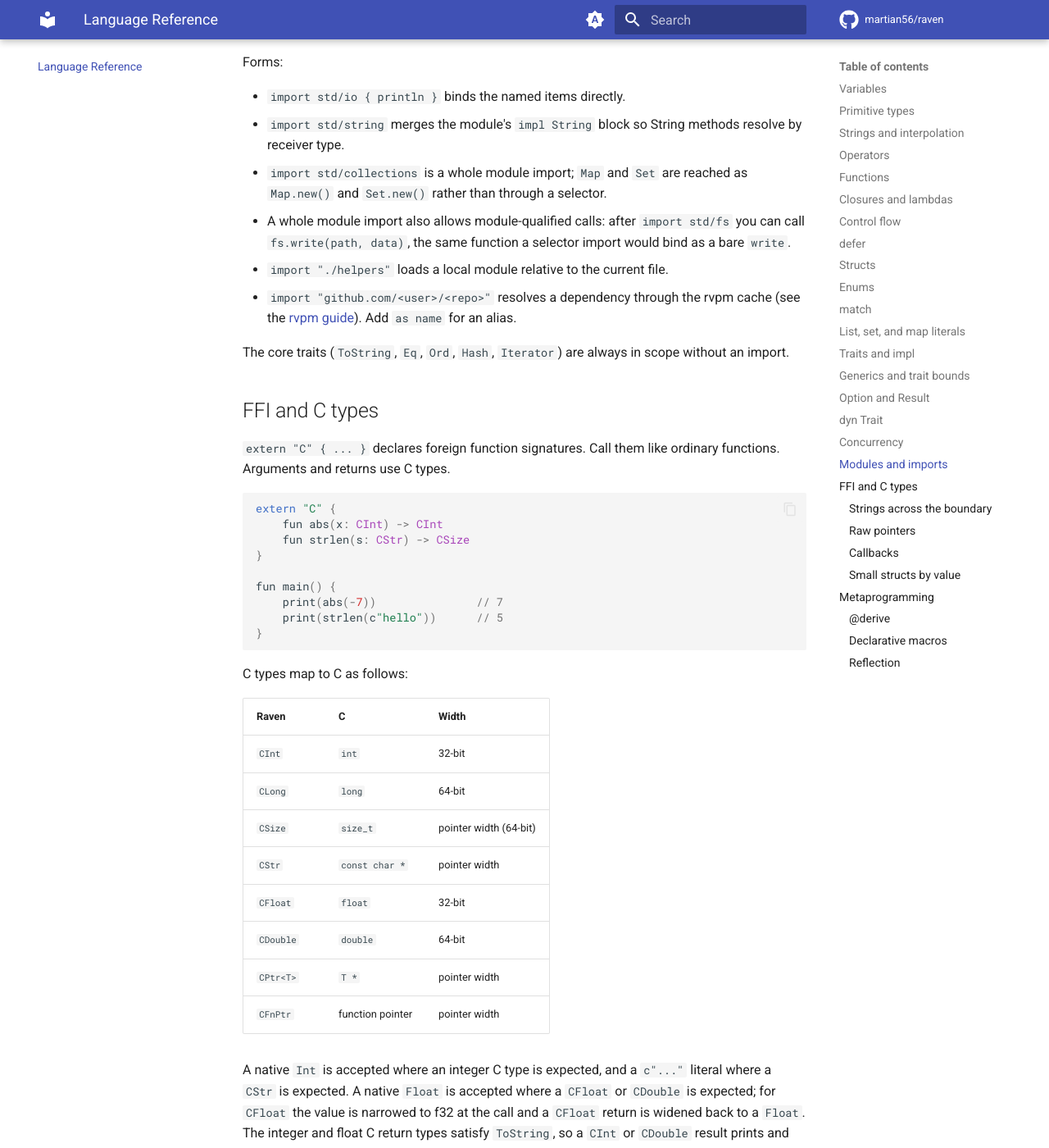
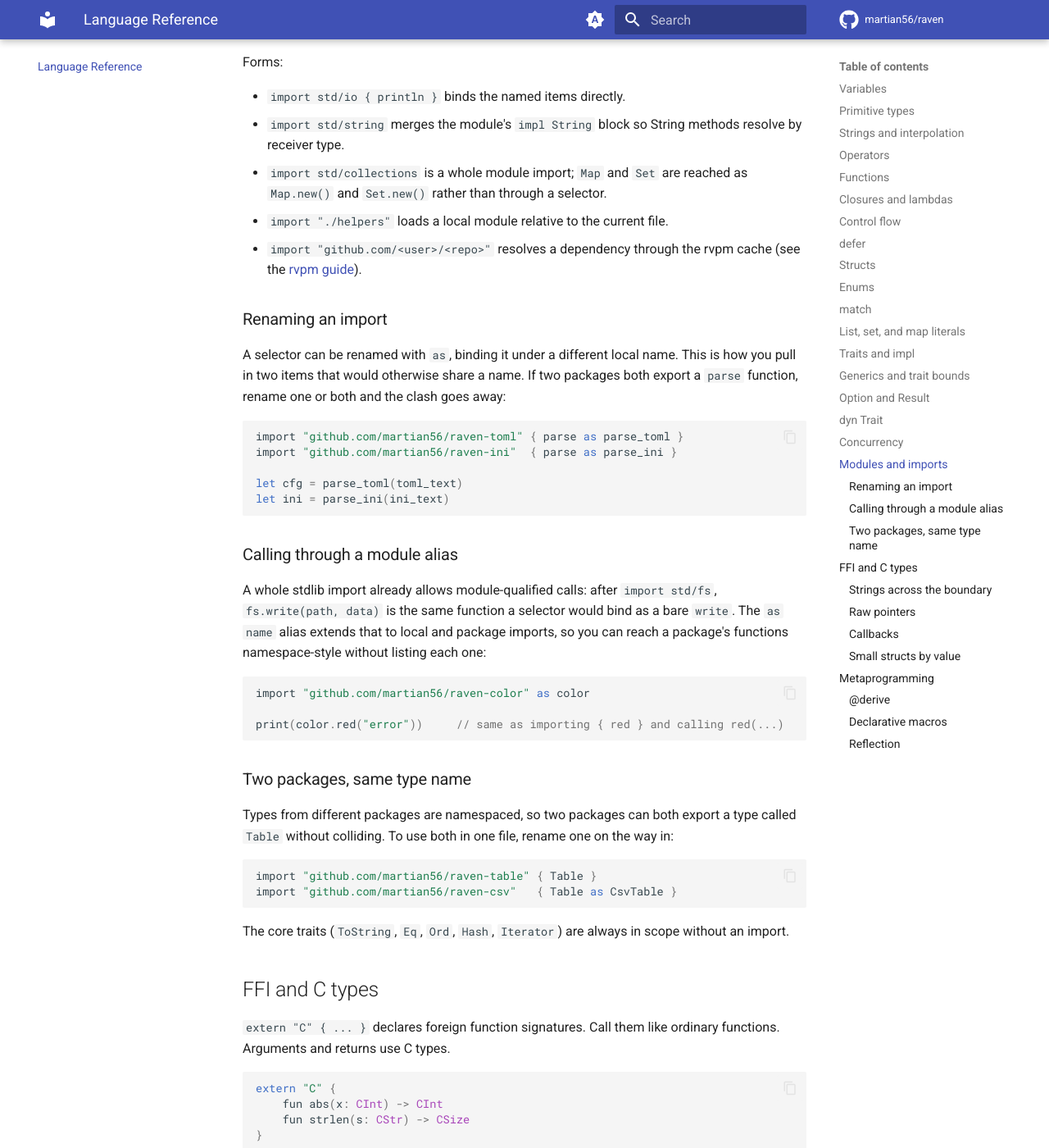
Before and after one commit to martian56/raven, an MkDocs documentation site: the page built from docs/v2/guide/language-reference.md, in a window 1280 px wide and 1400 px high, scrolled down 11509 px. Shown: the whole window at 82% size. Built offline with MkDocs 1.6.1 and Material for MkDocs 9.7.7, drawn with Linux system fonts in a browser that asks for light colours; comment, search, counter and statistics services are not loaded.

Commit message:
docs: cover import renames/aliases/type namespacing, add a library tutorial
Update the language reference's Modules and imports section for the import
features added in 2.18.61 and 2.18.62: selector renames (`{ name as local }`),
module-alias qualified calls for local and package imports, and using two
packages that export a type of the same name.

Add a tutorial, "Building and publishing a library", that walks the whole loop:
scaffold with `rvpm init --lib`, write a small `raven-slug` library, test it,
document it with `rvpm doc`, format, write a README, publish by pushing a git
tag, and consume it from another project. Linked from the Tutorials nav.

````diff
--- a/docs/v2/guide/language-reference.md
+++ b/docs/v2/guide/language-reference.md
@@ -587,12 +587,49 @@ Forms:
   methods resolve by receiver type.
 - `import std/collections` is a whole module import; `Map` and `Set` are
   reached as `Map.new()` and `Set.new()` rather than through a selector.
-- A whole module import also allows module-qualified calls: after
-  `import std/fs` you can call `fs.write(path, data)`, the same function a
-  selector import would bind as a bare `write`.
 - `import "./helpers"` loads a local module relative to the current file.
 - `import "github.com/<user>/<repo>"` resolves a dependency through the
-  rvpm cache (see the [rvpm guide](rvpm.md)). Add `as name` for an alias.
+  rvpm cache (see the [rvpm guide](rvpm.md)).
+
+### Renaming an import
+
+A selector can be renamed with `as`, binding it under a different local
+name. This is how you pull in two items that would otherwise share a name.
+If two packages both export a `parse` function, rename one or both and the
+clash goes away:
+
+```rust
+import "github.com/martian56/raven-toml" { parse as parse_toml }
+import "github.com/martian56/raven-ini"  { parse as parse_ini }
+
+let cfg = parse_toml(toml_text)
+let ini = parse_ini(ini_text)
+```
+
+### Calling through a module alias
+
+A whole stdlib import already allows module-qualified calls: after
+`import std/fs`, `fs.write(path, data)` is the same function a selector
+would bind as a bare `write`. The `as name` alias extends that to local and
+package imports, so you can reach a package's functions namespace-style
+without listing each one:
+
+```rust
+import "github.com/martian56/raven-color" as color
+
+print(color.red("error"))     // same as importing { red } and calling red(...)
+```
+
+### Two packages, same type name
+
+Types from different packages are namespaced, so two packages can both
+export a type called `Table` without colliding. To use both in one file,
+rename one on the way in:
+
+```rust
+import "github.com/martian56/raven-table" { Table }
+import "github.com/martian56/raven-csv"   { Table as CsvTable }
+```
 
 The core traits (`ToString`, `Eq`, `Ord`, `Hash`, `Iterator`) are always
 in scope without an import.
--- a/mkdocs.yml
+++ b/mkdocs.yml
@@ -88,6 +88,7 @@ nav:
     - Modeling data with structs and enums: v2/guide/tutorials/task-tracker.md
     - A guestbook HTTP server: v2/guide/tutorials/http-server.md
     - Calling C from Raven: v2/guide/tutorials/c-interop.md
+    - Building and publishing a library: v2/guide/tutorials/publishing-a-library.md
   - Standard Library:
     - Overview: v2/guide/standard-library.md
     - Core traits: v2/guide/stdlib/core.md
````
Also changed, not shown: docs/v2/guide/tutorials/publishing-a-library.md (added, +337 -0 lines).
